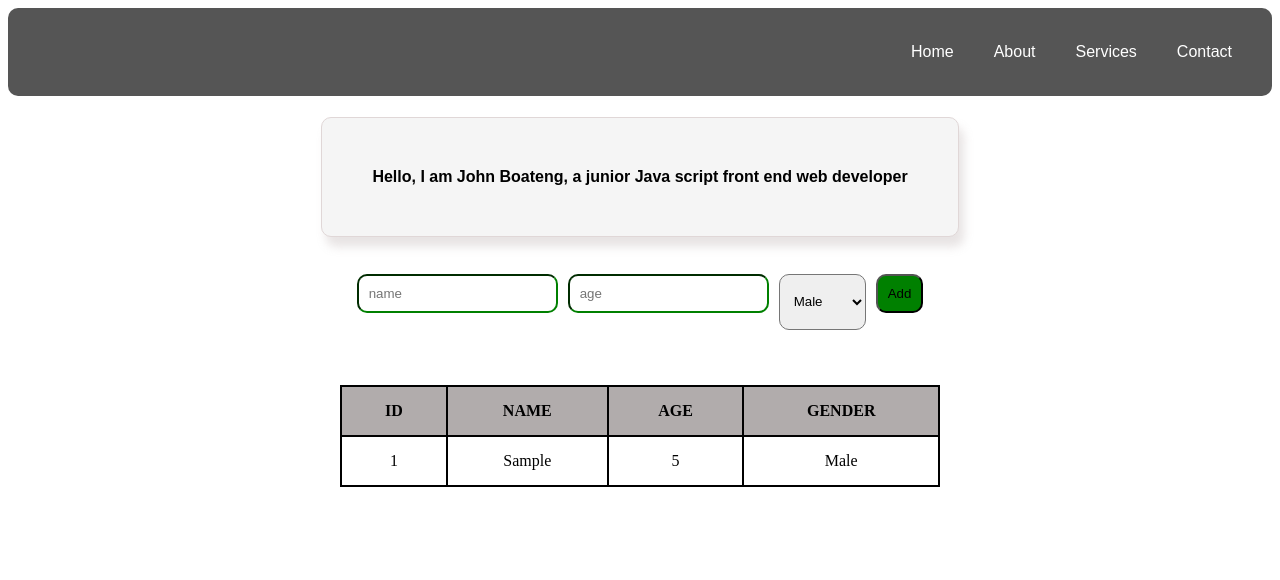
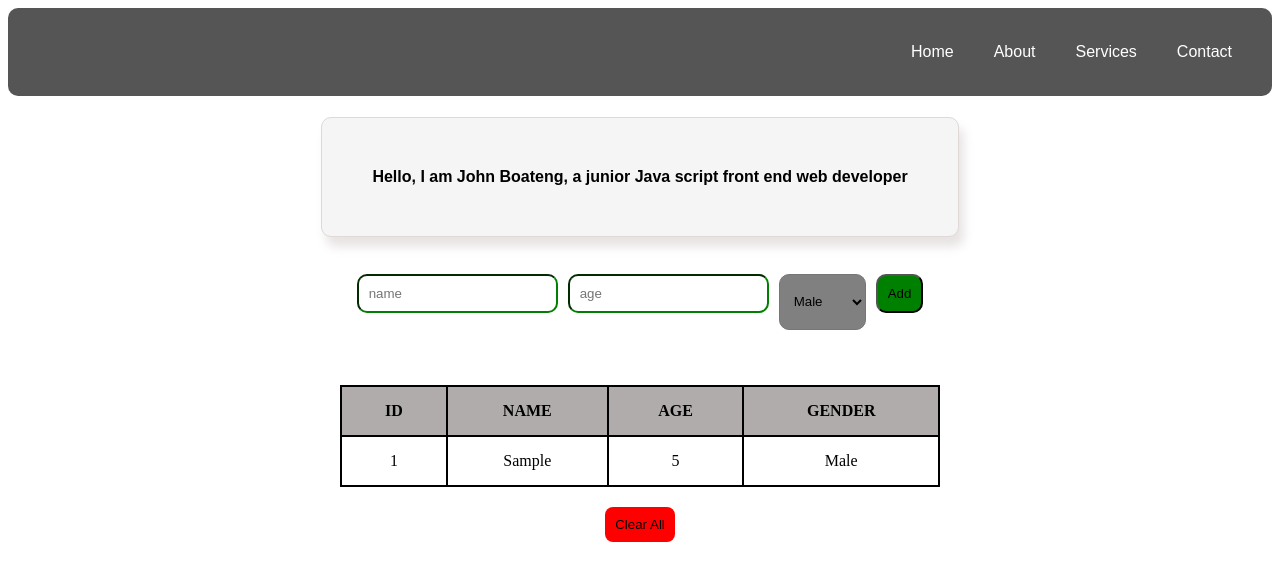
Before and after one commit to JOHN-123-CRAETOR/HTML-CSS_WEBSITE, a plain HTML site: page index.html in a window 1280 px wide. Both pictures are taken after typing "Sample", "5" into the empty fields and a click on the button "Add". Drawn offline with Linux system fonts and the light colour scheme.

Commit message:
Adding more featres

```diff
--- a/index.html
+++ b/index.html
@@ -46,9 +46,15 @@
                     <tbody>
                     </tbody>
                 </table>
+
                 </div>
 
         </section>
+        <section id="clear-div">
+            <button id="clear-btn">Clear All</button>
+        </section>
+
+
 
         <script src="index.js"></script>
     </body>
--- a/index.js
+++ b/index.js
@@ -4,6 +4,8 @@ const addBtn = document.querySelector("#add-btn");
 const nameMsg = document.getElementById("name-msg");
 const ageMsg = document.getElementById("age-msg");
 const gender = document.getElementById("gender");
+const clearBtn = document.querySelector("#clear-btn");
+const tableContainer = document.querySelector("#table-container");
 
 
 let id = 0;
@@ -73,7 +75,7 @@ addBtn.addEventListener('click', () => {
        tbody = document.createElement('tbody');
         table.appendChild(thead);
 
-        document.body.appendChild(table);
+        tableContainer.appendChild(table);
 
     }
 
@@ -96,3 +98,12 @@ addBtn.addEventListener('click', () => {
         nameInput.value = "";
         ageInput.value = "";
 })
+
+gender.style.backgroundColor = "gray";
+clearBtn.style.backgroundColor = "red";
+clearBtn.style.border = "none";
+
+clearBtn.addEventListener('click', () => {
+    table.remove();
+    table = null;
+})
--- a/style.css
+++ b/style.css
@@ -140,3 +140,15 @@ tbody tr:nth-child(odd) {
     margin: 5px 0 0;
     height: 1em;
 }
+
+#clear-div{
+    display: flex;
+    justify-content: center;
+}
+
+#clear-btn{
+    display: flex;
+    justify-content: center;
+    padding: 10px;
+    border-radius: 8px;
+}
```
